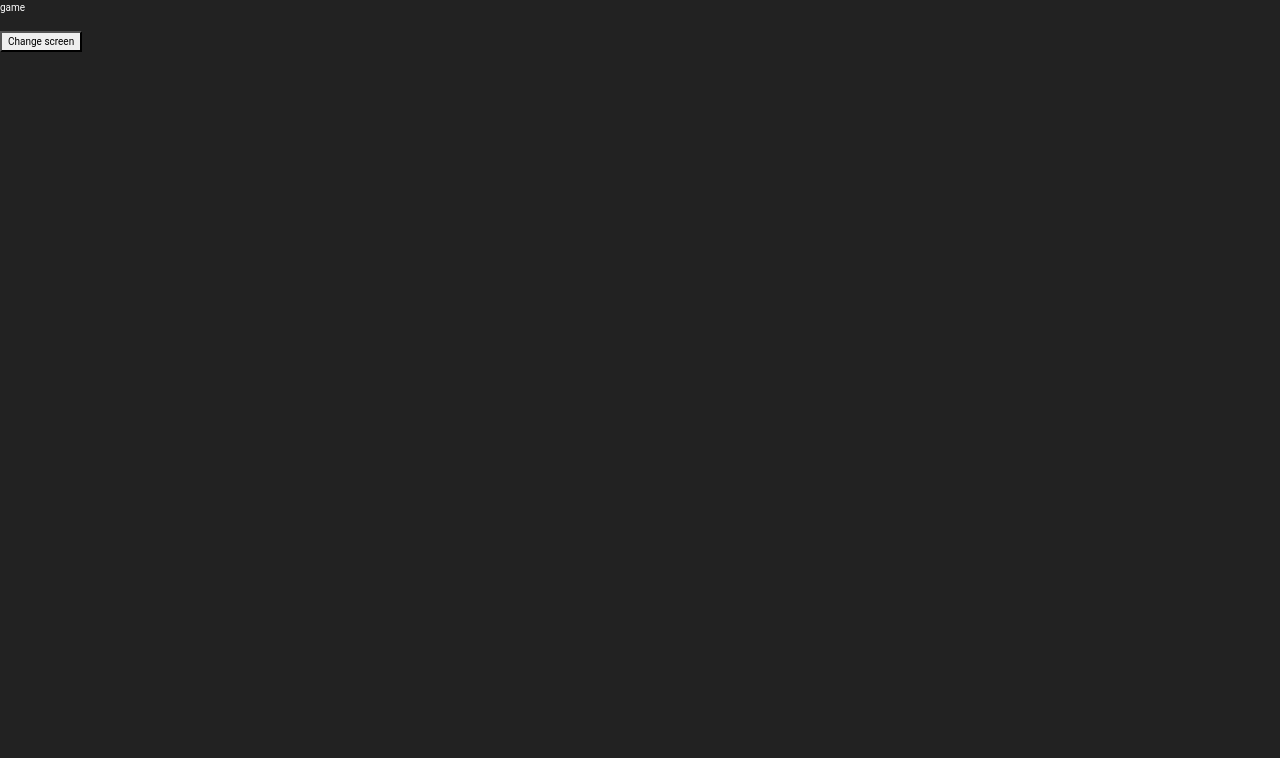
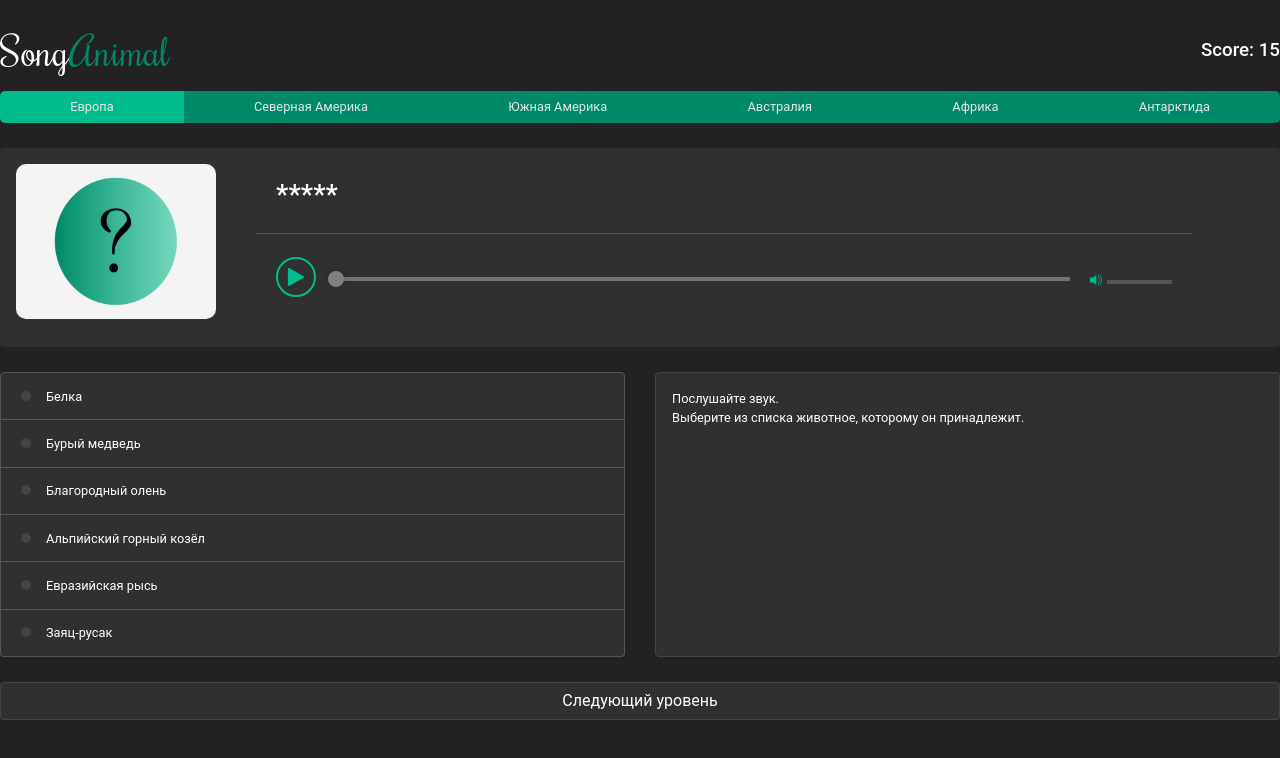
Before and after one commit to Nastja2000/songbird, a React (Create React App) app in the folder my-app/: page / in a window 1280 px wide. Both pictures are taken after a click on the button "Начать игру". Shown: the top 758 px of the page. Built offline with nearby package versions, Linux system fonts and the light colour scheme.

Commit message:
feat: create game component

```diff
--- a/my-app/src/components/gamePage/Game.tsx
+++ b/my-app/src/components/gamePage/Game.tsx
@@ -1,18 +1,49 @@
-import React from 'react';
+import React, { useState, useEffect } from 'react';
+import Header from './gameComponents/headerBlock/Header';
+import Question from './gameComponents/questionBlock/Question';
+import Quiz from './gameComponents/quizBlock/Quiz';
 
-const Game = (props: { updateScreenData: (arg0: 'start' | 'game' | 'final') => void; setResult: (arg0: number) => void; }) => (
-  <div>
-    <p>game</p>
-    <button
-      type="button"
-      onClick={() => {
+import animalData from '../../db';
+
+const Game = (props: { updateScreenData: (arg0: 'start' | 'game' | 'final') => void; setResult: (arg0: number) => void; }) => {
+  const [score, setScore] = useState(15);
+  const [arrayIndex, setArrayIndex] = useState(0);
+  const [levelArray, setLevelArray] = useState(animalData[arrayIndex]);
+  const [isAnswered, setIsAnswered] = useState(false);
+
+  const answer = animalData[0][0];
+
+  const setResultValue = (value: number) => {
+    setScore(value);
+  };
+
+  const setAswering = (value: boolean) => {
+    setIsAnswered(value);
+  };
+
+  if (isAnswered) console.log('button active');
+
+  const levelButtonHandler = (number: number, isRightAnswered: boolean) => {
+    if (isRightAnswered) {
+      if (number !== 6) {
+        setArrayIndex(arrayIndex + 1);
+        setLevelArray(animalData[arrayIndex + 1]);
+      } else {
         props.updateScreenData('final');
-        props.setResult(15);
-      }}
-    >
-      Change screen
-    </button>
-  </div>
-);
+        props.setResult(score);
+      }
+    } else console.log('continue to find right answer');
+  };
+  console.log(score);
+
+  return (
+    <>
+      <Header score={score} topicNumber={arrayIndex} />
+      <Question answer={answer} isAnswered={isAnswered} />
+      <Quiz levelArray={levelArray} rightAnswer={answer} setResultValue={setResultValue} setAswering={setAswering} />
+      <button type="button" className="btn" onClick={() => levelButtonHandler(arrayIndex + 1, isAnswered)}>Следующий уровень</button>
+    </>
+  );
+};
 
 export default Game;
```
